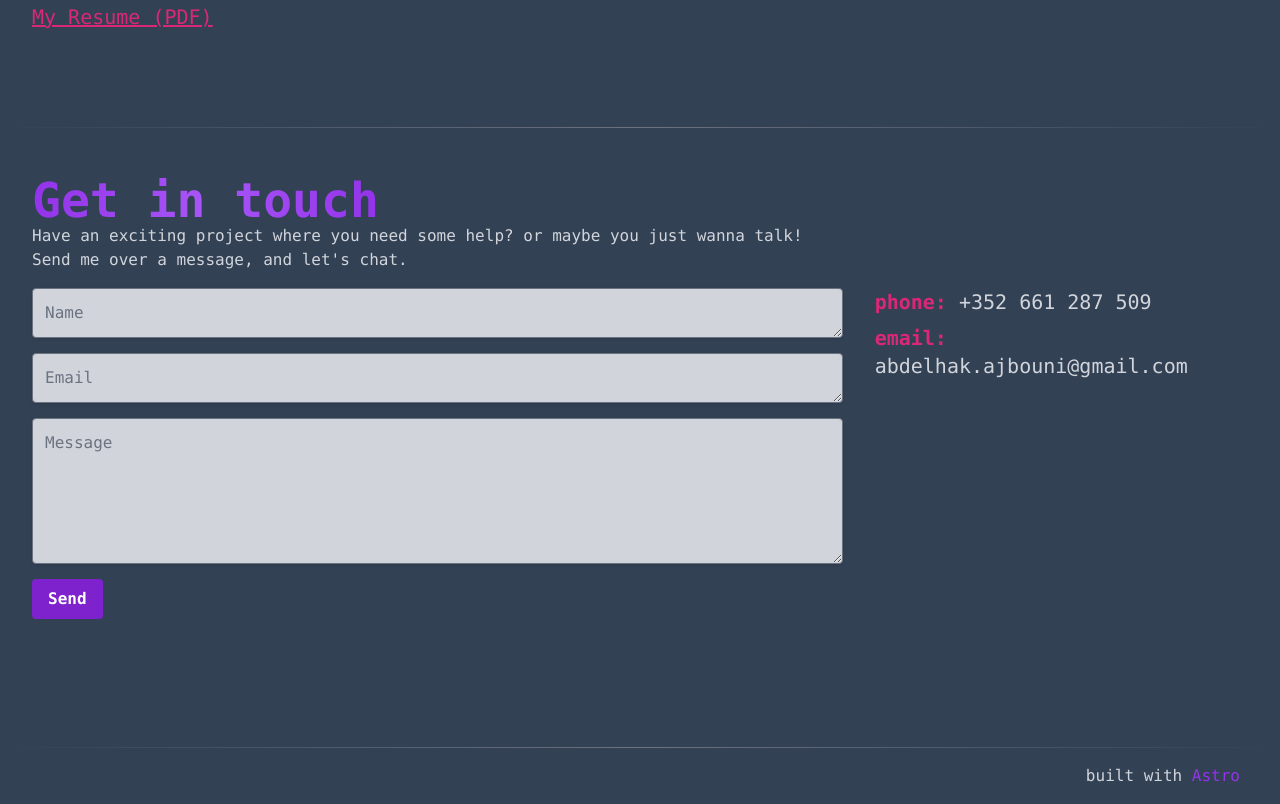
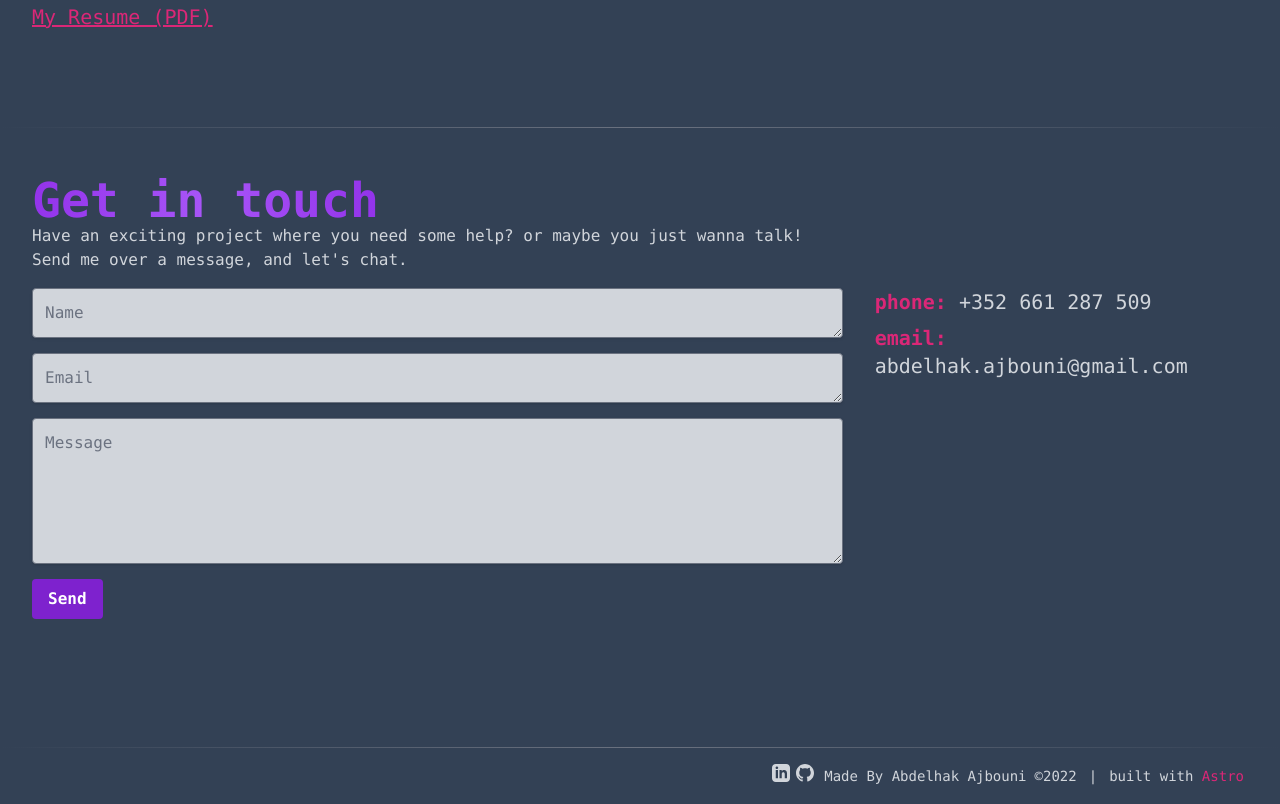
Before and after one commit to abdelhak-ajbouni/portfolio, an Astro site: page / in a window 1280 px wide. Shown: the part 1301-2105 px from the top of the page. Built offline with nearby package versions, Linux system fonts and the light colour scheme; Astro itself is replaced by a stand-in of ours; no server answers.

Commit message:
update footer

```diff
--- a/src/components/Footer.astro
+++ b/src/components/Footer.astro
@@ -1,13 +1,25 @@
 ---
 import Container from "src/components/common/Container.astro";
 import Divider from "src/components/common/Divider.astro";
+import Connections from "./Connections.astro";
 ---
 
 <footer class="mt-4">
   <Divider />
-  <Container className="py-2 md:py-4 flex justify-end">
-    <p class="text-sm md:text-base mx-2 text-gray-300">
-      built with <a class="text-purple-600" href="https://astro.build" target="_blank" >Astro</a>
+  <Container className="py-4 md:flex md:justify-end items-center">
+    <Connections />
+    <div class="flex">
+      <p class="text-xs md:text-sm md:mx-1 text-gray-300">Made By Abdelhak Ajbouni</p>
+      <p class="text-xs md:text-sm mx-1 text-gray-300">©{new Date().getFullYear()}</p>
+    </div>
+
+    <p class="text-xs md:text-sm md:mx-2 text-gray-300 hidden md:block">|</p>
+    <p class="text-xs md:text-sm md:mx-1 text-gray-300">
+      built with <a
+        class="text-pink-600"
+        href="https://astro.build"
+        target="_blank">Astro</a
+      >
     </p>
   </Container>
 </footer>
--- a/src/components/Intro.astro
+++ b/src/components/Intro.astro
@@ -7,7 +7,7 @@ import Button from "src/components/common/Button";
 <Container
   className="intro pt-10 md:pt-24 pb-10 md:pb-32 z-20 absolute top-0 bottom-0 right-0 left-0"
 >
-  <p class="flex text-xl md:text-3xl lg:text-5xl text-gray-300 font-bold">
+  <p class="flex text-lg md:text-3xl lg:text-5xl text-gray-300 font-bold">
     Hi!
     <img
       class="mx-1 md:mx-2 lg:mx-4 w-8 h-8 md:w-10 md:h-10 lg:w-12 lg:h-12"
--- a/src/components/TopBar.astro
+++ b/src/components/TopBar.astro
@@ -4,7 +4,7 @@ import Button from "src/components/common/Button.jsx";
 ---
 
 <Container className="top-bar flex justify-between items-center py-2 md:py-4">
-  <img class="w-8 h-8 md:w-10 md:h-10 align-middle" src={"/favicon.svg"} height={40} width={40} alt="logo" />
+  <img class="w-8 h-8 md:w-10 md:h-10 cursor-pointer" src={"/favicon.svg"} height={40} width={40} alt="logo" />
   <nav class="flex justify-end">
     <a href="/#about"><Button className="md:mx-1" label="About" secondary /></a>
     {
```
